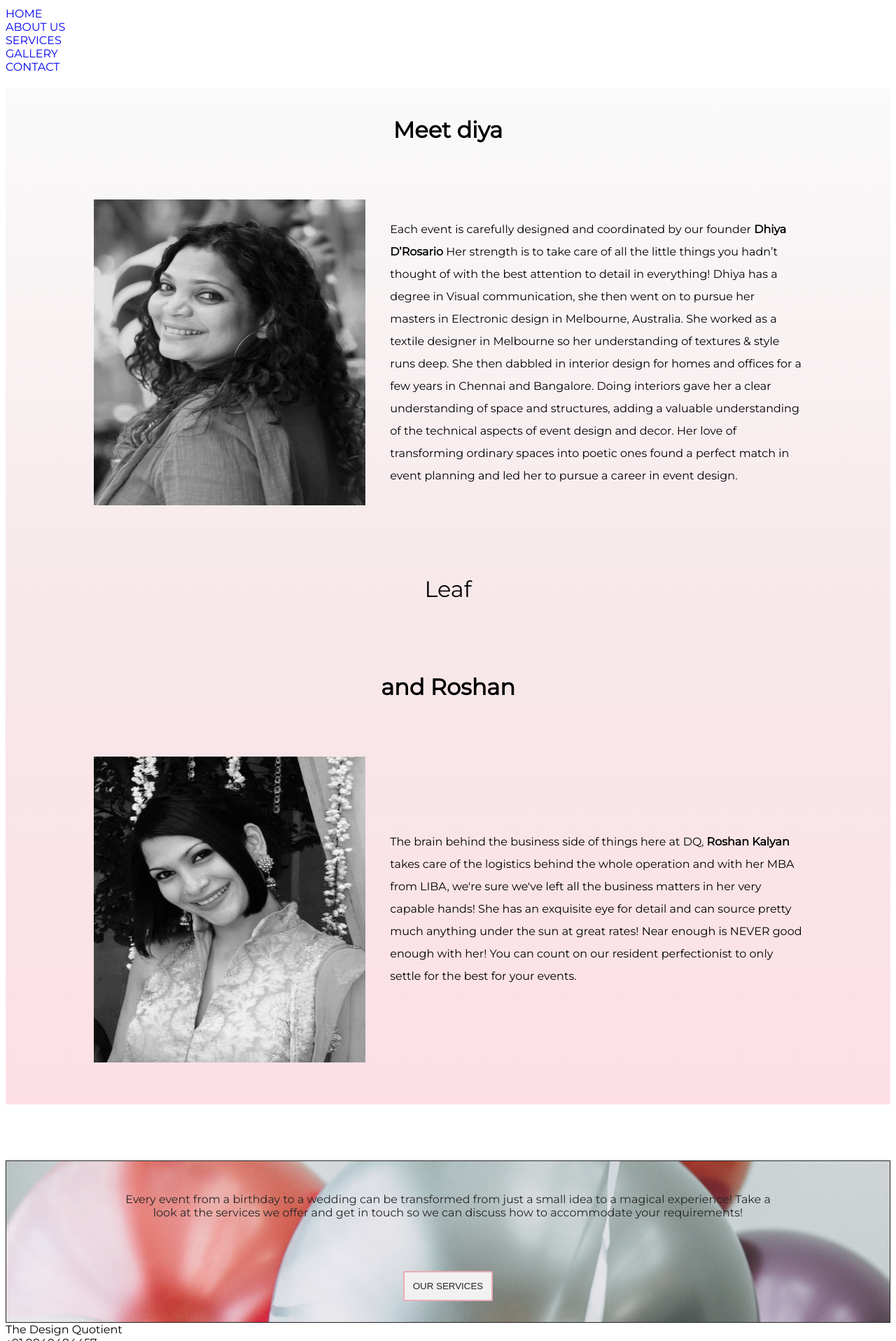
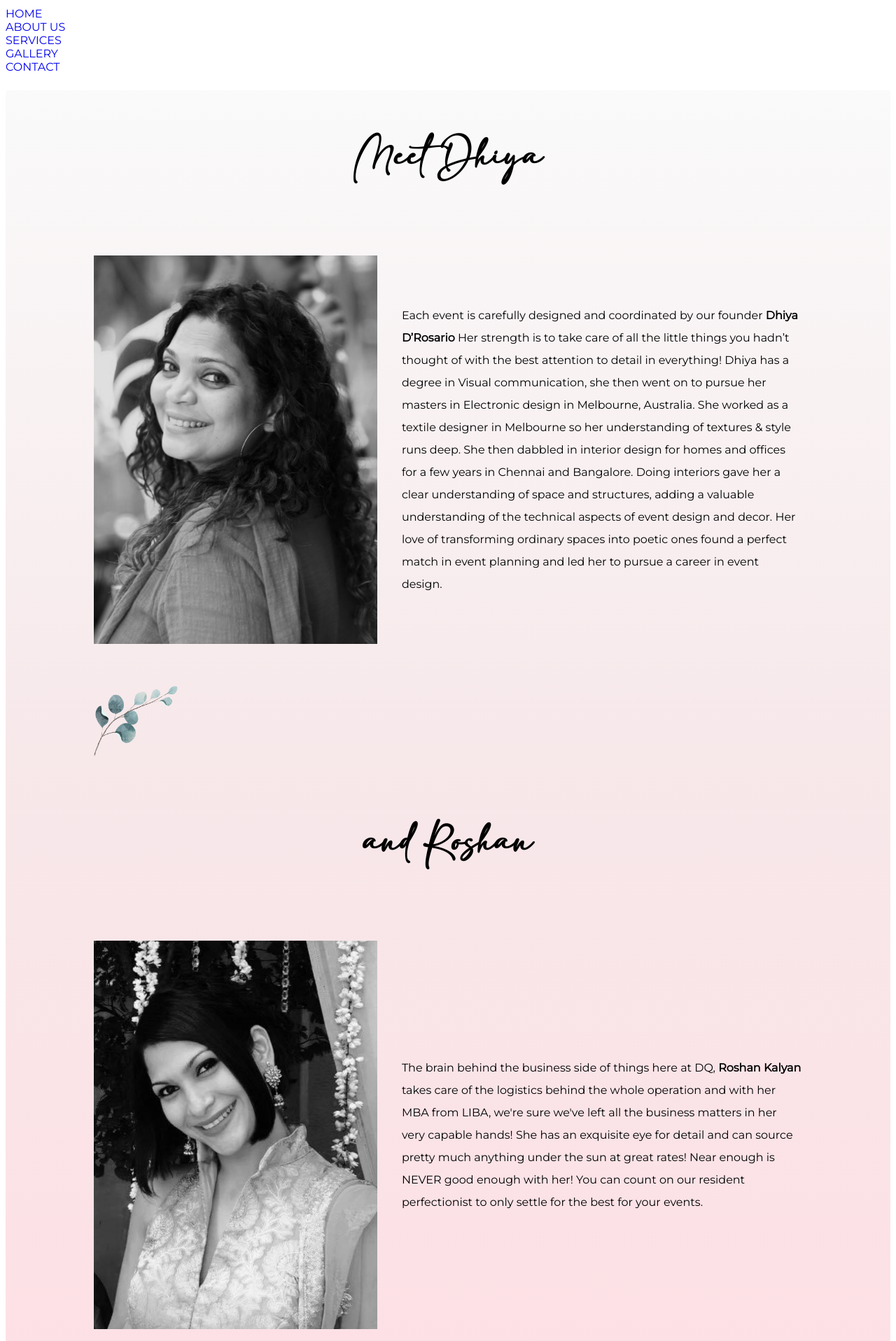
Before and after one commit to lokeshn011101/dq-website, a Next.js app: page /about in a window 1280 px wide. Shown: the part 104-2020 px from the top of the page at 70% size. Built offline with nearby package versions, Linux system fonts and the light colour scheme.

Commit message:
change font-family and responsiveness

```diff
--- a/pages/about.js
+++ b/pages/about.js
@@ -1,20 +1,15 @@
 import React from "react";
-import Image from "next/image";
 import styles from "../styles/About.module.css";
+import Link from 'next/link';
 
 const About = () => {
   return (
     <div>
       <div className={styles.bg}>
         <div className={styles.container}>
-          <h1 className={styles.title}>Meet diya</h1>
+          <h1 className={styles.title}>Meet Dhiya</h1>
           <div className={styles.person}>
-            <Image
-              src="/diya.png"
-              className={styles.image}
-              width={400}
-              height={450}
-            />
+            <img src="/diya.png" className={styles.image} />
             <div className={styles.content}>
               <p>
                 Each event is carefully designed and coordinated by our founder{" "}
@@ -35,15 +30,10 @@ const About = () => {
               </p>
             </div>
           </div>
-          <div className={styles.title}>Leaf</div>
+          <img src="/flow2.png" className={styles.leaf} />
           <h1 className={styles.title}>and Roshan</h1>
           <div className={styles.person}>
-            <Image
-              src="/roshan.png"
-              className={styles.image}
-              width={400}
-              height={450}
-            />
+          <img src="/roshan.png" className={styles.image} />
             <div className={styles.content}>
               <p>
                 The brain behind the business side of things here at DQ,{" "}
@@ -68,7 +58,7 @@ const About = () => {
             services we offer and get in touch so we can discuss how to
             accommodate your requirements!
           </p>
-          <button className={styles.button}>OUR SERVICES</button>
+          <Link href="/services"><button className={styles.button}>OUR SERVICES</button></Link>
         </div>
       </div>
     </div>
--- a/pages/index.js
+++ b/pages/index.js
@@ -164,7 +164,7 @@ services we offer and get in touch so we can discuss how to accommodate your req
             data-aos="fade-up"
           >
             <div>~</div>
-            <div className="text-center mx-2 font-adelia"> Tetsimonials </div>
+            <div className="text-center mx-2 font-adelia"> Testimonials </div>
             <div>~</div>
           </div>
 
--- a/styles/About.module.css
+++ b/styles/About.module.css
@@ -10,8 +10,15 @@
 
 .title {
   text-align: center;
-  padding: 40px;
-  font-size: 32px;
+  padding: 80px 0px 80px 0px;
+  font-size: 36px;
+  font-family: adelia;
+}
+
+.leaf{
+  margin: auto;
+  width: 120px;
+  height: 100px;
 }
 
 .person {
@@ -39,19 +46,8 @@
   font-weight: bold;
 }
 
-.service {
-  margin: auto;
-  width: 75%;
-  height: 230px;
-  display: flex;
-  text-align: center;
-  flex-direction: column;
-  justify-content: space-around;
-  align-items: center;
-}
 
 .servicecontainer {
-  border: 1px solid black;
   margin-top: 80px;
   background-repeat: no-repeat;
   background: #f2f0f0 0% 0% no-repeat padding-box;
@@ -59,10 +55,19 @@
   opacity: 0.85;
 }
 
+.service {
+  margin: auto;
+  width: 75%;
+  /*height: 230px;*/
+  padding: 70px 0px 30px 0px;
+  text-align: center;
+}
+
 .button {
   border: 2px solid #e89eab;
   border-radius: 2px;
   padding: 12px;
+  margin-top: 30px;
 }
 
 @media screen and (max-width: 768px) {
```
